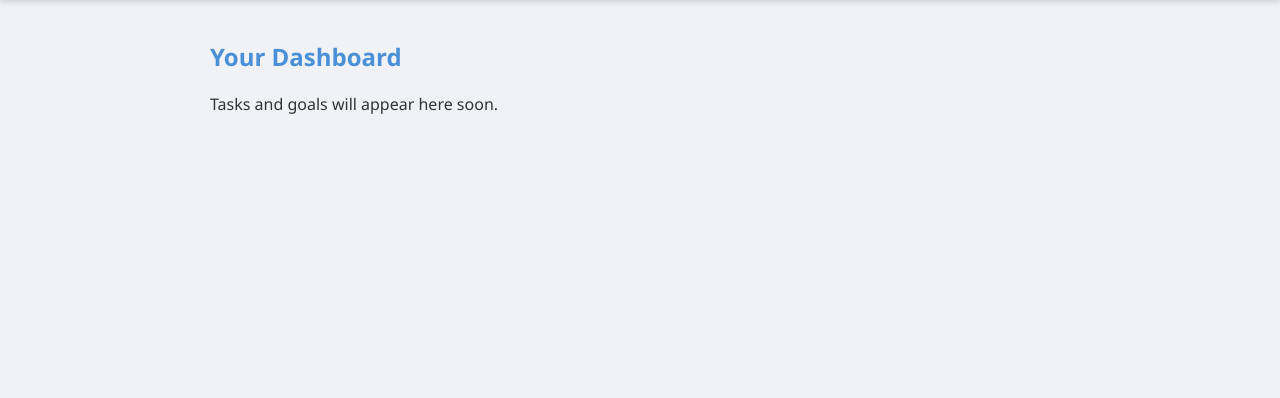
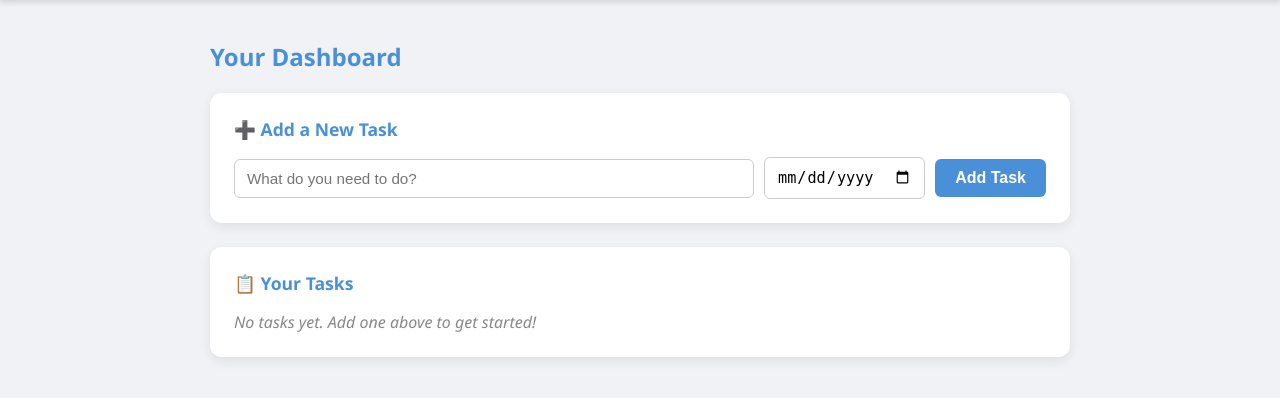
Before and after one commit to Anurag0129/QuestBoard-Task-Goal-Tracker, a Flask app: template templates/dashboard.html in a window 1280 px wide. Shown: the part 59-457 px from the top of the page. Run offline with Flask 3, Linux system fonts and the light colour scheme; the template is opened without the code that fills it, so the values that code supplies are empty; some libraries are stand-ins or nearby versions.

Commit message:
Add task CRUD - create, complete, delete tasks with styled dashboard

```diff
--- a/app.py
+++ b/app.py
@@ -76,7 +76,96 @@ def dashboard():
     if "user_id" not in session:
         flash("Please log in first.")
         return redirect(url_for("login"))
-    return render_template("dashboard.html")
+
+    conn = get_connection()
+    cur = conn.cursor()
+    cur.execute(
+        "SELECT task_id, title, due_date, is_completed, created_at FROM tasks WHERE user_id = %s ORDER BY created_at DESC",
+        (session["user_id"],)
+    )
+    tasks = cur.fetchall()
+    cur.close()
+    conn.close()
+
+    return render_template("dashboard.html", tasks=tasks)
+
+
+
+@app.route("/tasks/add", methods=["POST"])
+def add_task():
+    if "user_id" not in session:
+        return redirect(url_for("login"))
+
+    title = request.form["title"]
+    due_date = request.form["due_date"] or None
+
+    conn = get_connection()
+    cur = conn.cursor()
+    try:
+        cur.execute(
+            "INSERT INTO tasks (user_id, title, due_date) VALUES (%s, %s, %s)",
+            (session["user_id"], title, due_date)
+        )
+        conn.commit()
+        flash("Task added!")
+    except Exception as e:
+        conn.rollback()
+        flash(f"Error: {e}")
+    finally:
+        cur.close()
+        conn.close()
+
+    return redirect(url_for("dashboard"))
+
+
+@app.route("/tasks/complete/<int:task_id>", methods=["POST"])
+def complete_task(task_id):
+    if "user_id" not in session:
+        return redirect(url_for("login"))
+
+    conn = get_connection()
+    cur = conn.cursor()
+    try:
+        cur.execute(
+            "UPDATE tasks SET is_completed = TRUE, completed_at = CURRENT_TIMESTAMP WHERE task_id = %s AND user_id = %s",
+            (task_id, session["user_id"])
+        )
+        conn.commit()
+        flash("Task completed! 🎉")
+    except Exception as e:
+        conn.rollback()
+        flash(f"Error: {e}")
+    finally:
+        cur.close()
+        conn.close()
+
+    return redirect(url_for("dashboard"))
+
+
+@app.route("/tasks/delete/<int:task_id>", methods=["POST"])
+def delete_task(task_id):
+    if "user_id" not in session:
+        return redirect(url_for("login"))
+
+    conn = get_connection()
+    cur = conn.cursor()
+    try:
+        cur.execute(
+            "DELETE FROM tasks WHERE task_id = %s AND user_id = %s",
+            (task_id, session["user_id"])
+        )
+        conn.commit()
+        flash("Task deleted.")
+    except Exception as e:
+        conn.rollback()
+        flash(f"Error: {e}")
+    finally:
+        cur.close()
+        conn.close()
+
+    return redirect(url_for("dashboard"))
+
+
 
 if __name__ == "__main__":
     app.run(debug=True)
--- a/static/css/style.css
+++ b/static/css/style.css
@@ -144,3 +144,136 @@ body {
     margin-bottom: 8px;
     letter-spacing: 1px;
 }
+
+
+/* Card */
+.card {
+    background: white;
+    border-radius: 12px;
+    padding: 24px;
+    box-shadow: 0 4px 12px rgba(0,0,0,0.08);
+    margin-bottom: 24px;
+}
+
+.card h3 {
+    margin-bottom: 16px;
+    color: #4a90d9;
+    font-size: 1.1rem;
+}
+
+/* Task form */
+.task-form {
+    display: flex;
+    gap: 10px;
+    align-items: center;
+    flex-wrap: wrap;
+}
+
+.task-form input[type="text"] {
+    flex: 1;
+    padding: 10px 12px;
+    border: 1px solid #ccc;
+    border-radius: 6px;
+    font-size: 0.95rem;
+    min-width: 200px;
+}
+
+.task-form input[type="date"] {
+    padding: 10px 12px;
+    border: 1px solid #ccc;
+    border-radius: 6px;
+    font-size: 0.95rem;
+}
+
+.task-form input:focus {
+    outline: none;
+    border-color: #4a90d9;
+}
+
+.btn-small {
+    width: auto;
+    padding: 10px 20px;
+}
+
+/* Task list */
+.task-list {
+    list-style: none;
+}
+
+.task-item {
+    display: flex;
+    justify-content: space-between;
+    align-items: center;
+    padding: 12px 0;
+    border-bottom: 1px solid #f0f0f0;
+}
+
+.task-item:last-child {
+    border-bottom: none;
+}
+
+.task-item.completed .task-title {
+    text-decoration: line-through;
+    color: #aaa;
+}
+
+.task-info {
+    display: flex;
+    flex-direction: column;
+    gap: 4px;
+}
+
+.task-title {
+    font-size: 1rem;
+    font-weight: 500;
+}
+
+.task-due {
+    font-size: 0.8rem;
+    color: #888;
+}
+
+.task-actions {
+    display: flex;
+    gap: 8px;
+    align-items: center;
+}
+
+.btn-complete {
+    background-color: #28a745;
+    color: white;
+    border: none;
+    padding: 6px 12px;
+    border-radius: 6px;
+    cursor: pointer;
+    font-size: 0.85rem;
+}
+
+.btn-complete:hover {
+    background-color: #218838;
+}
+
+.btn-delete {
+    background-color: #dc3545;
+    color: white;
+    border: none;
+    padding: 6px 12px;
+    border-radius: 6px;
+    cursor: pointer;
+    font-size: 0.85rem;
+}
+
+.btn-delete:hover {
+    background-color: #c82333;
+}
+
+.badge-done {
+    font-size: 0.85rem;
+    color: #28a745;
+    font-weight: 600;
+}
+
+.empty-msg {
+    color: #888;
+    font-style: italic;
+}
--- a/templates/dashboard.html
+++ b/templates/dashboard.html
@@ -3,8 +3,53 @@
 {% block title %}Dashboard - TaskQuest{% endblock %}
 
 {% block content %}
-    <div class="dashboard">
-        <h2>Your Dashboard</h2>
-        <p>Tasks and goals will appear here soon.</p>
+<div class="dashboard">
+
+    <h2>Your Dashboard</h2>
+
+    <!-- Add Task Form -->
+    <div class="card">
+        <h3>➕ Add a New Task</h3>
+        <form method="POST" action="{{ url_for('add_task') }}" class="task-form">
+            <input type="text" name="title" placeholder="What do you need to do?" required>
+            <input type="date" name="due_date">
+            <button type="submit" class="btn btn-small">Add Task</button>
+        </form>
     </div>
+
+    <!-- Task List -->
+    <div class="card">
+        <h3>📋 Your Tasks</h3>
+
+        {% if tasks %}
+            <ul class="task-list">
+            {% for task in tasks %}
+                <li class="task-item {% if task[3] %}completed{% endif %}">
+                    <div class="task-info">
+                        <span class="task-title">{{ task[1] }}</span>
+                        {% if task[2] %}
+                            <span class="task-due">📅 {{ task[2] }}</span>
+                        {% endif %}
+                    </div>
+                    <div class="task-actions">
+                        {% if not task[3] %}
+                            <form method="POST" action="{{ url_for('complete_task', task_id=task[0]) }}">
+                                <button type="submit" class="btn-complete">✔ Done</button>
+                            </form>
+                        {% else %}
+                            <span class="badge-done">✅ Completed</span>
+                        {% endif %}
+                        <form method="POST" action="{{ url_for('delete_task', task_id=task[0]) }}">
+                            <button type="submit" class="btn-delete">🗑 Delete</button>
+                        </form>
+                    </div>
+                </li>
+            {% endfor %}
+            </ul>
+        {% else %}
+            <p class="empty-msg">No tasks yet. Add one above to get started!</p>
+        {% endif %}
+    </div>
+
+</div>
 {% endblock %}
```
